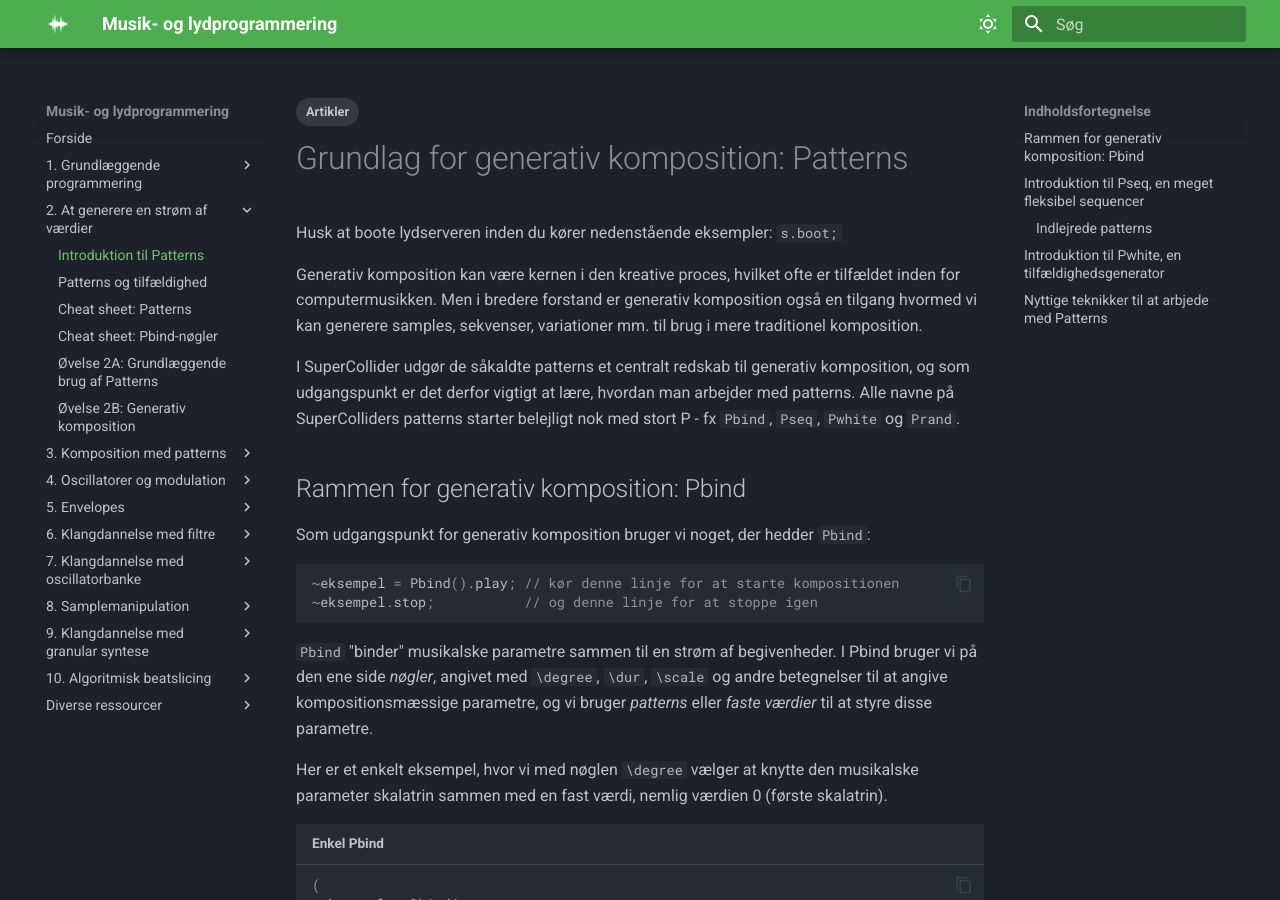
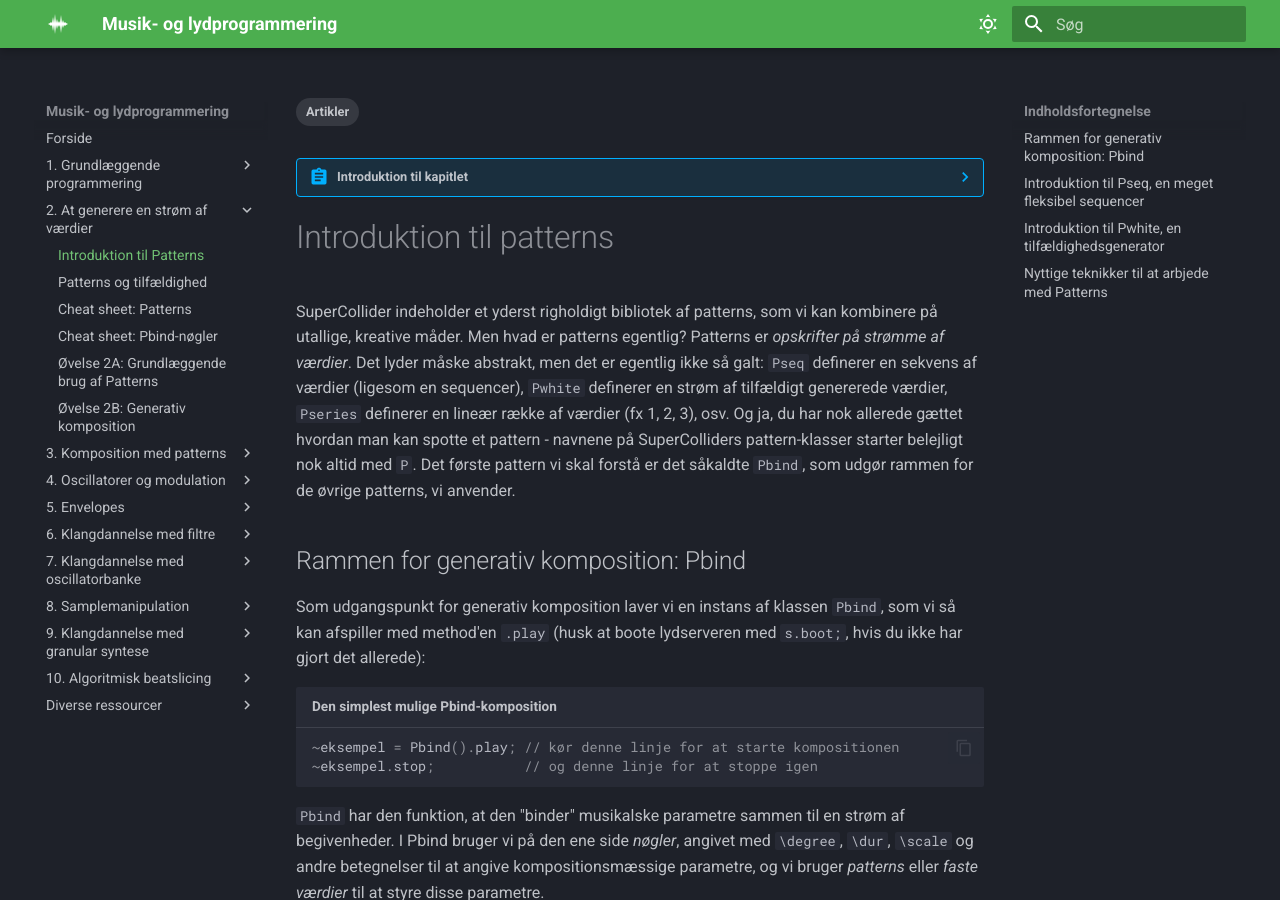
Before and after one commit to sparkletop/sparkletop.github.io, an MkDocs documentation site: the page built from docs/02/a1-patterns-intro.md, in a window 1280 px wide and 900 px high. Built offline with MkDocs 1.6.1 and Material for MkDocs 9.7.7, drawn with Linux system fonts in a browser that asks for light colours; some of the changed text lies outside the part shown.

Commit message:
improve intro to pattern intro

````diff
--- a/docs/02/a1-patterns-intro.md
+++ b/docs/02/a1-patterns-intro.md
@@ -2,23 +2,27 @@
 tags:
     - Artikler
 ---
-# Grundlag for generativ komposition: Patterns
 
-Husk at boote lydserveren inden du kører nedenstående eksempler: `s.boot;`
+??? abstract "Introduktion til kapitlet"
 
-Generativ komposition kan være kernen i den kreative proces, hvilket ofte er tilfældet inden for computermusikken. Men i bredere forstand er generativ komposition også en tilgang hvormed vi kan generere samples, sekvenser, variationer mm. til brug i mere traditionel komposition.
+	Generativ komposition kan være kernen i den kreative proces, når man komponerer, hvilket ofte er tilfældet inden for computermusikken. Men i bredere forstand er generativ komposition også en tilgang hvormed vi kan generere samples, sekvenser, variationer mm. til brug i mere traditionel komposition.
 
-I SuperCollider udgør de såkaldte patterns et centralt redskab til generativ komposition, og som udgangspunkt er det derfor vigtigt at lære, hvordan man arbejder med patterns. Alle navne på SuperColliders patterns starter belejligt nok med stort P - fx `Pbind`, `Pseq`, `Pwhite` og `Prand`.
+	I SuperCollider udgør de såkaldte patterns et centralt redskab til generativ komposition, og som udgangspunkt er det derfor vigtigt at lære, hvordan man arbejder med patterns. Dette kapitel introducerer først til patterns ved at gennemgå tre centrale
+
+# Introduktion til patterns
+
+SuperCollider indeholder et yderst righoldigt bibliotek af patterns, som vi kan kombinere på utallige, kreative måder. Men hvad er patterns egentlig? Patterns er *opskrifter på strømme af værdier*. Det lyder måske abstrakt, men det er egentlig ikke så galt: `Pseq` definerer en sekvens af værdier (ligesom en sequencer), `Pwhite` definerer en strøm af tilfældigt genererede værdier, `Pseries` definerer en lineær række af værdier (fx 1, 2, 3), osv. Og ja, du har nok allerede gættet hvordan man kan spotte et pattern - navnene på SuperColliders pattern-klasser starter belejligt nok altid med `P`. Det første pattern vi skal forstå er det såkaldte `Pbind`, som udgør rammen for de øvrige patterns, vi anvender.
 
 ## Rammen for generativ komposition: Pbind
 
-Som udgangspunkt for generativ komposition bruger vi noget, der hedder `Pbind`:
-``` sc
+Som udgangspunkt for generativ komposition laver vi en instans af klassen `Pbind`, som vi så kan afspiller med method'en `.play` (husk at boote lydserveren med `s.boot;`, hvis du ikke har gjort det allerede):
+
+```sc title="Den simplest mulige Pbind-komposition"
 ~eksempel = Pbind().play; // kør denne linje for at starte kompositionen
 ~eksempel.stop;           // og denne linje for at stoppe igen
 ```
 
-`Pbind` "binder" musikalske parametre sammen til en strøm af begivenheder. I Pbind bruger vi på den ene side *nøgler*, angivet med `\degree`, `\dur`, `\scale` og andre betegnelser til at angive kompositionsmæssige parametre, og vi bruger *patterns* eller *faste værdier* til at styre disse parametre.
+`Pbind` har den funktion, at den "binder" musikalske parametre sammen til en strøm af begivenheder. I Pbind bruger vi på den ene side *nøgler*, angivet med `\degree`, `\dur`, `\scale` og andre betegnelser til at angive kompositionsmæssige parametre, og vi bruger *patterns* eller *faste værdier* til at styre disse parametre.
 
 Her er et enkelt eksempel, hvor vi med nøglen `\degree` vælger at knytte den musikalske parameter skalatrin sammen med en fast værdi, nemlig værdien 0 (første skalatrin).
 ``` sc title="Enkel Pbind"
@@ -61,12 +65,11 @@ Pbind(
 )
 ```
 
-
 ## Introduktion til Pseq, en meget fleksibel sequencer
 
 I `Pseq` noterer vi først en liste med de elementer, som skal indgå i vores sekvens. Det gør vi med kantede parenteser, adskilt af kommaer, fx sådan her: `[a, b, c]`
 
-``` sc
+``` sc title="En sekvens med Pseq"
 (
 Pbind(
 	\degree, Pseq([0, 1, 2, 7]),
@@ -76,7 +79,7 @@ Pbind(
 
 Vi kan som det næste argument (det, som står inde i Pbind-parenteserne) angive hvor mange gange sekvensen skal afspilles
 
-``` sc
+``` sc title="Repetition med Pseq"
 (
 Pbind(
 	\degree, Pseq([0, 1, 2, 7], 2),
@@ -85,7 +88,8 @@ Pbind(
 ```
 
 I stedet for et bestemt antal gentagelser kan vi gentage uendeligt med nøgleordet `inf`:
-``` sc
+
+``` sc title="Uendelig gentagelse med Pseq"
 (
 ~eksempel = Pbind(
 	\degree, Pseq([0, 1, 2, 7], inf),
@@ -96,7 +100,7 @@ I stedet for et bestemt antal gentagelser kan vi gentage uendeligt med nøgleord
 
 Vi kan vælge at bruge `Pseq` til at styre flere forskellige parametre. Selvom den nederste `Pseq` herunder gentager sekvensen i det uendelige, slutter vores samlede sekvens af begivenheder, så snart den første Pseq i Pbind'en er fædig.
 
-``` sc
+``` sc title="Flere Pseqs på én gang"
 (
 Pbind(
 	\degree, Pseq([0, 1, 2, 7, 4, 3, 1, 2]),
@@ -106,7 +110,8 @@ Pbind(
 ```
 
 Det kan nogle gange være en god idé at bruge variabler til at fordele vores kode over flere linjer. Eksemplet herunder giver samme resultat som ovenfor:
-``` sc
+
+``` sc title="Organisér koden med variabler"
 (
 ~skalatrin = [0, 1, 2, 7, 4, 3, 1, 2];
 ~varigheder = [0.25, 0.5, 0.25, 1];
@@ -117,17 +122,16 @@ Pbind(
 )
 ```
 
-`Pseq` er beslægtet med en række andre listebaserede patterns, fx `Pshuf`, som sætter elementerne i tilfældig rækkefølge, eller `Prand`, som vælger tilfældige elementer fra listen.
-``` sc
+`Pseq` er i øvrigt beslægtet med andre listebaserede patterns, fx `Pshuf`, som sætter elementerne i tilfældig rækkefølge, eller `Prand`, som vælger tilfældige elementer fra listen.
+
+``` sc title="Pseq's uforudsigelige søskende: Pshuf og Prand"
 Pbind(\degree, Pshuf([0, 2, 4, 7], 2)).play; // samme tilfældige sekvens, afspillet to gange
 Pbind(\degree, Prand([0, 2, 4, 7], 8)).play; // tilfældigt valgte elementer for hver tone
 ```
 
-### Indlejrede patterns
+Elementerne i vores `Pseq`-sekvens kan være andre patterns, fx `Pwhite`, som vi så ovenfor. På den måde kan man blande variation og dynamik ind i sin komposition. Vi ser nærmere på forskellige teknikker til indlejring af patterns [i næste kapitel](../03/a1-indlejring.md).
 
-Elementerne i vores `Pseq`-sekvens kan være andre patterns, fx `Pwhite`, som vi så ovenfor - på den måde kan man blande variation og dynamik ind i sin komposition
-
-``` sc
+``` sc title="Indlejring af Pwhite i Pseq"
 (
 Pbind(
 	\degree, Pseq([
@@ -143,6 +147,7 @@ Pbind(
 ## Introduktion til Pwhite, en tilfældighedsgenerator
 
 `Pwhite` genererer tilfældige tal inden for et minimum og et maksimum.
+
 ``` sc
 (
 ~eksempel = Pbind(
````
